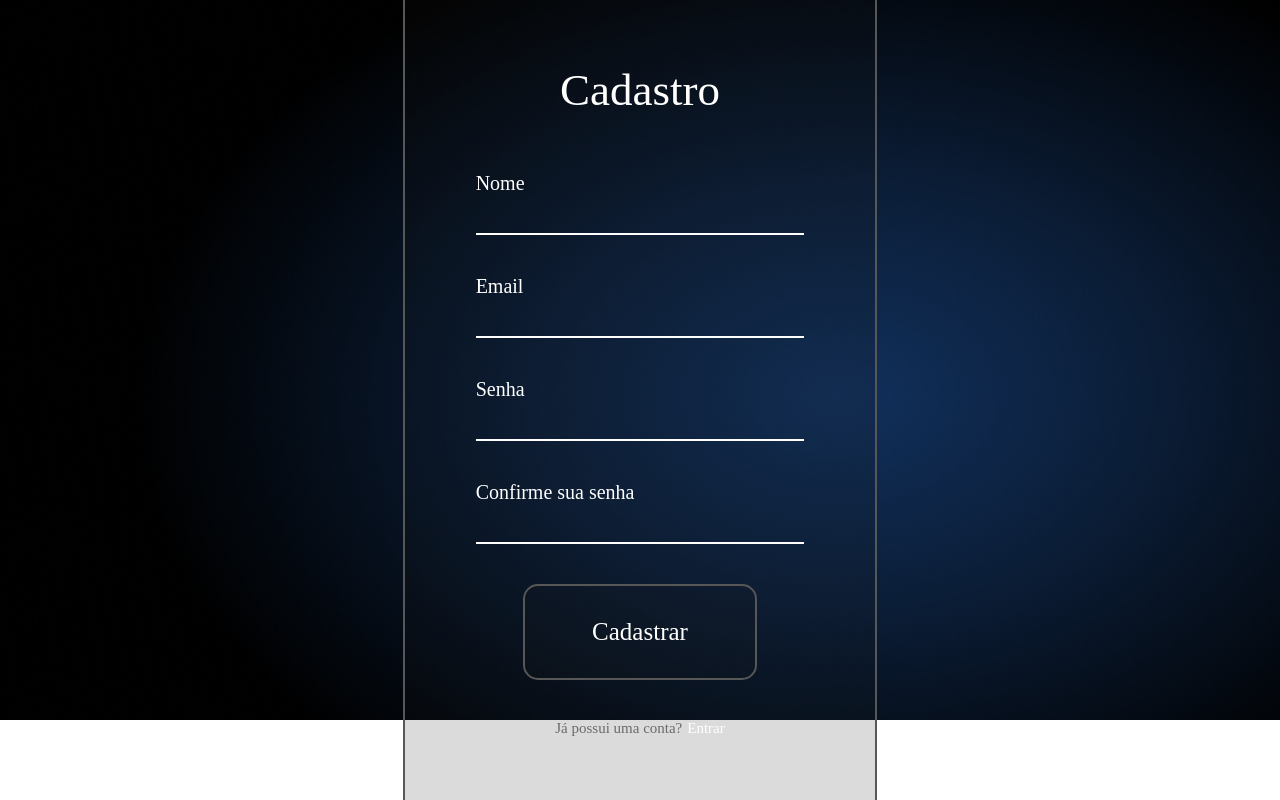
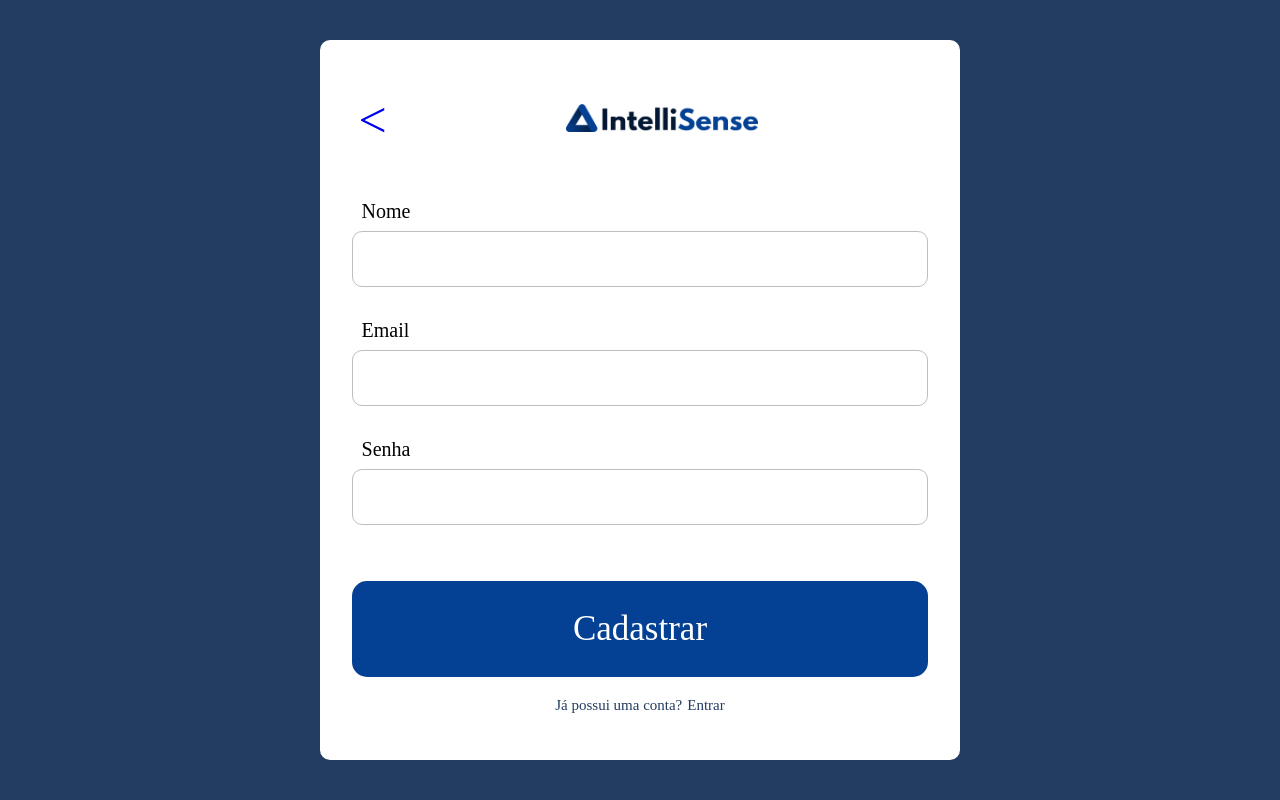
Before and after one commit to IntelliSense-SPTech/Front-End, a website: page public/views/cadastro.html in a window 1280 px wide. Drawn offline with Linux system fonts and the light colour scheme; a web font is replaced by a local one.

Commit message:
subindo nova tela de cadastro

```diff
--- /dev/null
+++ b/public/css/a.css
@@ -0,0 +1,188 @@
+body {
+    background-color: #223C62;
+    position: fixed;
+    background-repeat: no-repeat;
+    background-size: cover;
+    overflow: hidden;
+    font-family: "Tomorrow";
+
+}
+
+.corpo {
+    width: 100vw;
+    height: 100vh;
+    display: flex;
+    align-items: center;
+    flex-direction: column;
+    text-align: center;
+    justify-content: center;
+
+
+}
+
+.corpo-titulo {
+    display: flex;
+    flex-direction: row;
+    margin-bottom: 5vh;
+    margin-top: 5vh;
+    align-items: center;
+    width: 100%;
+    height: 10vh;
+}
+
+.botao-voltar {
+    font-size: 50px;
+    margin-left: 3vw;
+    color: #00265f;
+    text-decoration: none;
+}
+
+
+.corpo-login {
+    background-color: #FFFFFF;
+    width: 50vw;
+    height: 90vh;
+    border-radius: 10px;
+    display: flex;
+    flex-direction: column;
+    align-items: center;
+}
+
+.titulo img {
+    width: 15vw;
+    margin-bottom: 10vh;
+    margin-top: 10vh;
+    margin-left: 14vw;
+}
+
+.corpo-inputs {
+    color: black;
+    display: flex;
+    flex-direction: column;
+    font-size: 20px;
+    width: 100%;
+    display: flex;
+    justify-content: center;
+    align-items: center;
+}
+
+
+
+.nome {
+    background-color: transparent;
+    border: none;
+    border: 1px solid #C1BDBD;
+    padding: 10px;
+    width: 90%;
+    height: 7vh;
+    color: black;
+    font-size: 20px;
+    border-radius: 10px;
+    margin-bottom: 4vh;
+}
+
+.email {
+    background-color: transparent;
+    border: none;
+    border: 1px solid #C1BDBD;
+    padding: 10px;
+    width: 90%;
+    height: 7vh;
+    color: black;
+    margin-bottom: 4vh;
+    font-size: 20px;
+    border-radius: 10px;
+}
+
+.senha {
+    background-color: transparent;
+    border: none;
+    border: 1px solid #C1BDBD;
+    padding: 10px;
+    width: 90%;
+    height: 7vh;
+    color: black;
+    font-size: 20px;
+    border-radius: 10px;
+    margin-bottom: 7vh;
+}
+
+.titulo-input {
+    margin-right: 37%;
+    display: flex;
+    width: 50%;
+    margin-bottom: 1vh;
+}
+
+.botao-cadastrar {
+    background-color: #044194;
+    width: 90%;
+    height: 12vh;
+    border-radius: 15px;
+    border: none;
+    font-size: 35px;
+    color: white;
+    font-family: "Tomorrow";
+    margin-bottom: 2.5vh;
+}
+
+.botao-cadastrar:hover {
+    background-color: #114aa0;
+    cursor: pointer;
+}
+
+.span-cadastrar {
+    color: #223C62;
+    font-size: 15px;
+}
+
+.span-cadastrar a {
+    text-decoration: none;
+}
+
+
+.link-cadastrar {
+    margin-left: 5px;
+    color: #223C62;
+    font-size: 15px;
+    font-weight: 500;
+}
+.link-cadastrar:hover{
+    text-decoration: underline;
+}
+
+.modal {
+    display: none;
+    position: fixed;
+    z-index: 1;
+    left: 0;
+    top: 0;
+    width: 100%;
+    height: 100%;
+    overflow: auto;
+    background-color: rgba(0, 0, 0, 0.4);
+    color: #FFFBFB;
+}
+
+.modal-content {
+    background-color: #041834;
+    margin: 15% auto;
+    padding: 20px;
+    border: 2px solid #044194;
+    width: 80%;
+    max-width: 300px;
+}
+
+.close {
+    color: #FFFBFB;
+    float: right;
+    font-size: 28px;
+    font-weight: bold;
+}
+
+.close:hover,
+.close:focus {
+    color: black;
+    text-decoration: none;
+    cursor: pointer;
+}
--- a/public/views/cadastro.html
+++ b/public/views/cadastro.html
@@ -5,17 +5,21 @@
     <meta charset="UTF-8">
     <meta name="viewport" content="width=device-width, initial-scale=1.0">
     <link rel="stylesheet" href="../css/style.css">
-    <link rel="stylesheet" href="../css/stylecadastro.css">
+    <link rel="stylesheet" href="../css/a.css">
+    <link rel="icon" href="../assets/5.png">
     <script src="../js/cadastro.js"></script>
     <script src="../js/links.js"></script>
-    <title>Login</title>
+    <title>Cadastro</title>
 </head>
 
 <body>
     <div class="corpo">
 
         <div class="corpo-login">
-            <div class="titulo"><span>Cadastro</span></div>
+            <div class="corpo-titulo">
+                <div class="botao-voltar"><a href="login.html"><</a></div>
+                <div class="titulo"><img src="..\assets\2.png"></div>
+                 </div>
 
             <div class="corpo-inputs">
                 <span class="titulo-input">Nome</span>
@@ -27,8 +31,7 @@
                 <span class="titulo-input">Senha</span>
                 <input type="password" class="senha" id="input_senha">
 
-                <span class="titulo-input">Confirme sua senha</span>
-                <input type="password" class="senha" id="input_confirmacao">
+
 
 
                 <button class="botao-cadastrar" onclick="validarInputs()">Cadastrar</button>
```
Also changed, not shown: public/views/login.html (+1 -1 lines).
